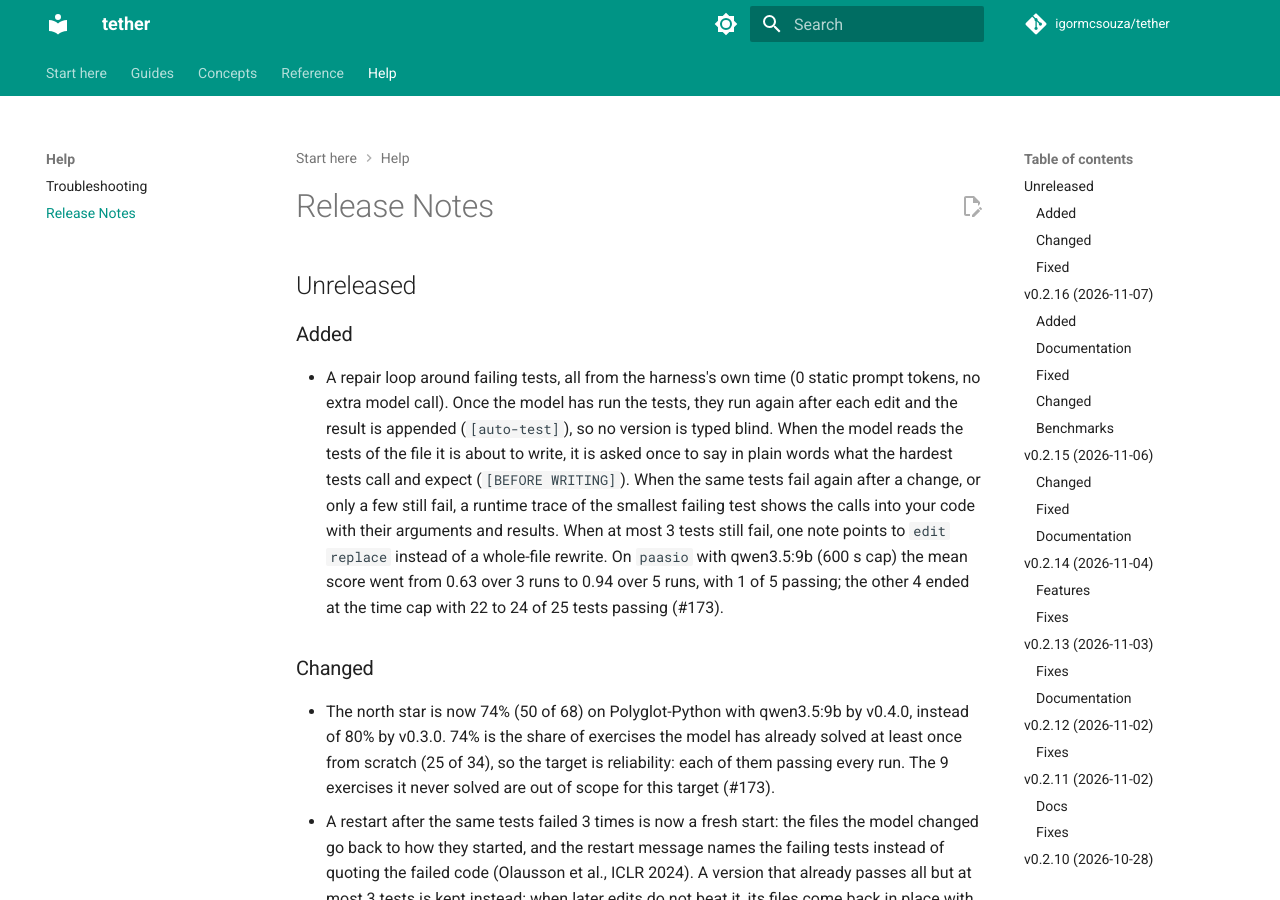
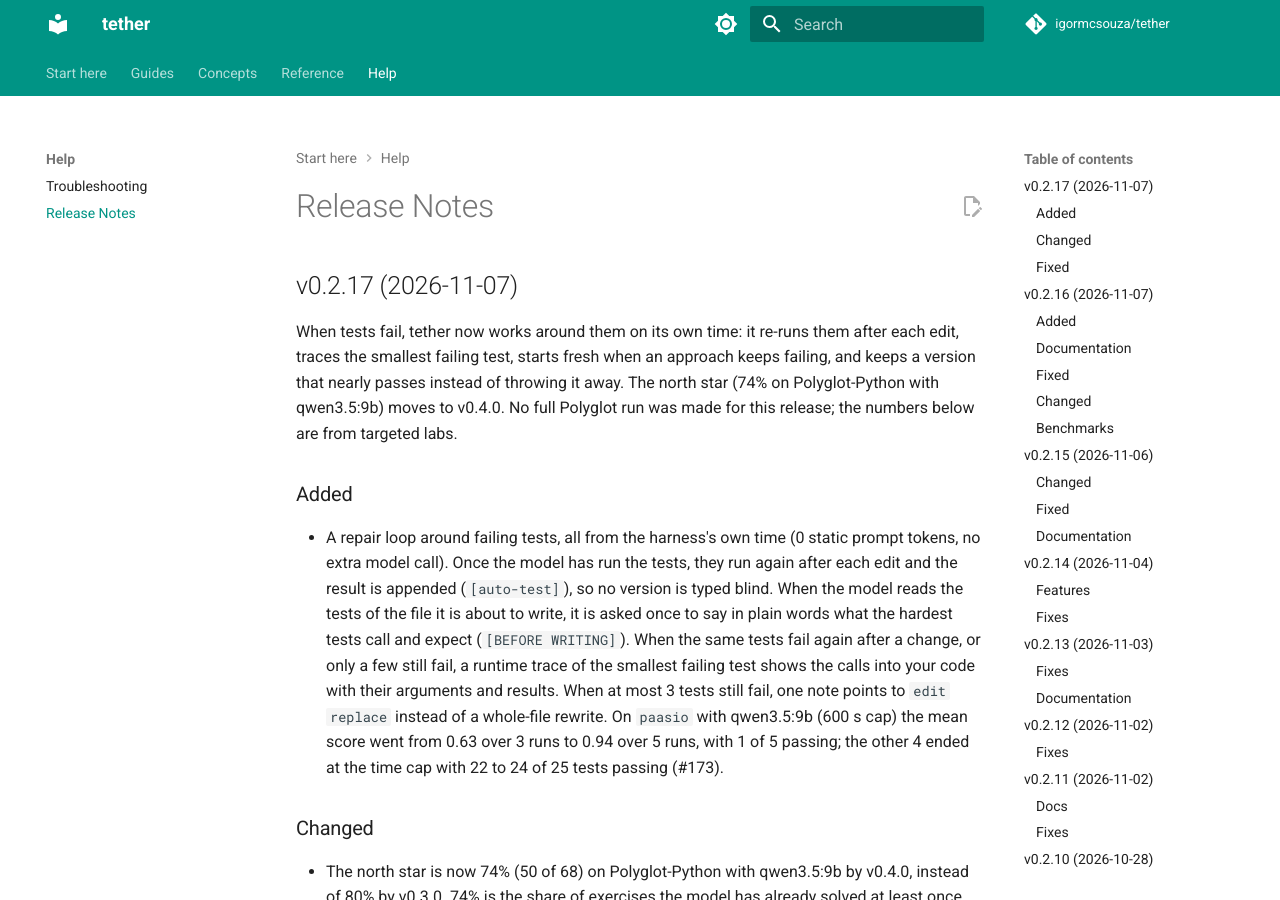
Before and after one commit to igormcsouza/tether, an MkDocs documentation site: the page built from docs/release-notes.md, in a window 1280 px wide and 900 px high. Built offline with MkDocs 1.6.1 and Material for MkDocs 9.7.7, drawn with Linux system fonts in a browser that asks for light colours; comment, search, counter and statistics services are not loaded.

Commit message:
release: v0.2.17 (#250)
Bumps `__version__` to 0.2.17 and turns the Unreleased notes into the
v0.2.17 entry: the repair loop around failing tests (#249) and the north
star moving to v0.4.0.

## Release candidate checks

The branch build (same code as #249) was run on `ollama/qwen3.5:9b`, one
workspace per case:

| Case | Result |
|---|---|
| fix-a-failing-test guide, `--verify` | COMPLETED, exit 0, 26 s,
`return sum(prices) * (1 + rate)` |
| plain question, no tools | COMPLETED, `391` |
| `--headless` + `wait` + `status --json` (`--tools edit`) | COMPLETED,
valid v1 JSON, hello.txt = ok. It took 13 of 15 steps: with only `edit`
enabled, qwen tried `echo`/`printf`/`cat` 10 times before `edit write`.
That error path did not change in this release; logged as friction. |

e2e on the merged code (#249): 89 passed. Unit tests: 572 passed, 100%
coverage. No full Polyglot run for this release.

north star: 58.8% (v0.2.15, 68 runs) -> not measured for v0.2.17 (no
full run); paasio lab mean score 0.63 -> 0.94, 0/3 -> 1/5 pass (#249)

🤖 Generated with [Claude Code](https://claude.com/claude-code)

Co-authored-by: Claude Opus 5.5 <noreply@anthropic.com>

```diff
--- a/docs/release-notes.md
+++ b/docs/release-notes.md
@@ -1,6 +1,8 @@
 # Release Notes
 
-## Unreleased
+## v0.2.17 (2026-11-07)
+
+When tests fail, tether now works around them on its own time: it re-runs them after each edit, traces the smallest failing test, starts fresh when an approach keeps failing, and keeps a version that nearly passes instead of throwing it away. The north star (74% on Polyglot-Python with qwen3.5:9b) moves to v0.4.0. No full Polyglot run was made for this release; the numbers below are from targeted labs.
 
 ### Added
 
--- a/tether/__init__.py
+++ b/tether/__init__.py
@@ -32,7 +32,7 @@ from tether.store import (
     ToolOffender,
 )
 
-__version__ = "0.2.16"
+__version__ = "0.2.17"
 
 __all__ = [
     "ActionCall",
```
Also changed, not shown: 1 other file.
